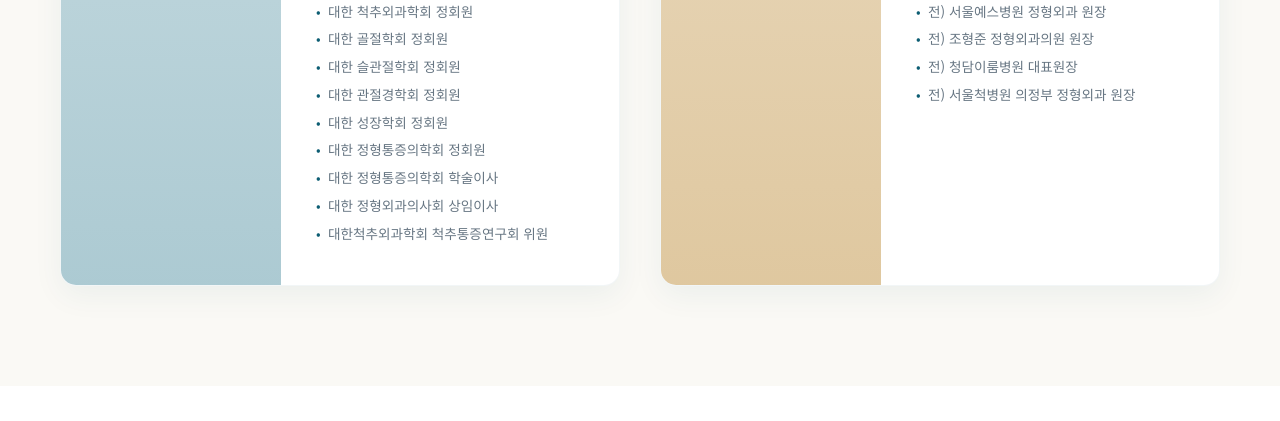
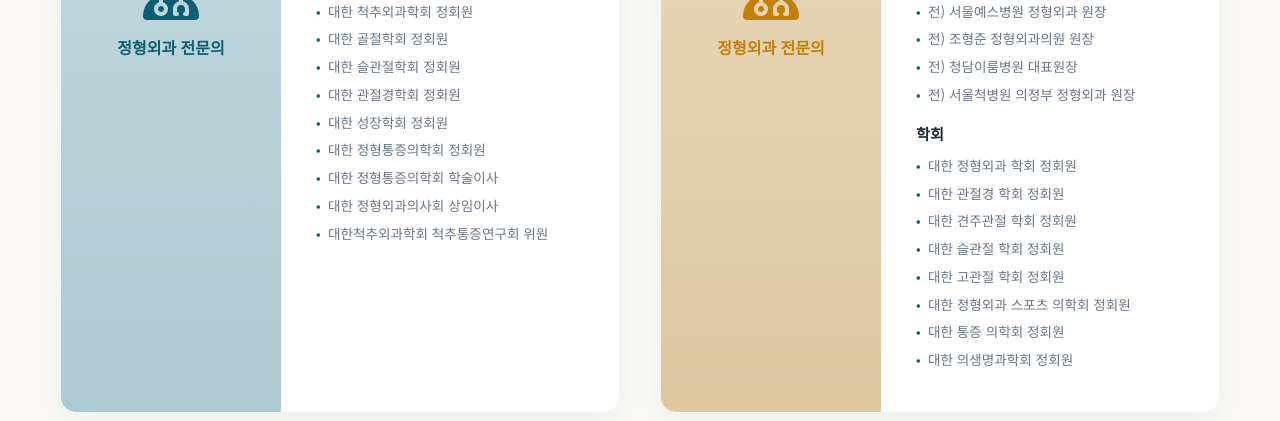
Before and after one commit to cholinus-OS/goodssen, a Next.js app: page / in a window 1280 px wide. Shown: the part 2960-3381 px from the top of the page. Built offline with nearby package versions, Linux system fonts and the light colour scheme.

Commit message:
조형준 원장 이력 하단에 학회 정보 추가

```diff
--- a/src/app/page.tsx
+++ b/src/app/page.tsx
@@ -259,6 +259,17 @@
                           <li>전) 청담이룸병원 대표원장</li>
                           <li>전) 서울척병원 의정부 정형외과 원장</li>
                         </ul>
+                        <h4 style={{ marginTop: "15px" }}>학회</h4>
+                        <ul>
+                          <li>대한 정형외과 학회 정회원</li>
+                          <li>대한 관절경 학회 정회원</li>
+                          <li>대한 견주관절 학회 정회원</li>
+                          <li>대한 슬관절 학회 정회원</li>
+                          <li>대한 고관절 학회 정회원</li>
+                          <li>대한 정형외과 스포츠 의학회 정회원</li>
+                          <li>대한 통증 의학회 정회원</li>
+                          <li>대한 의생명과학회 정회원</li>
+                        </ul>
                       </div>
                     </div>
                   </div>
```
